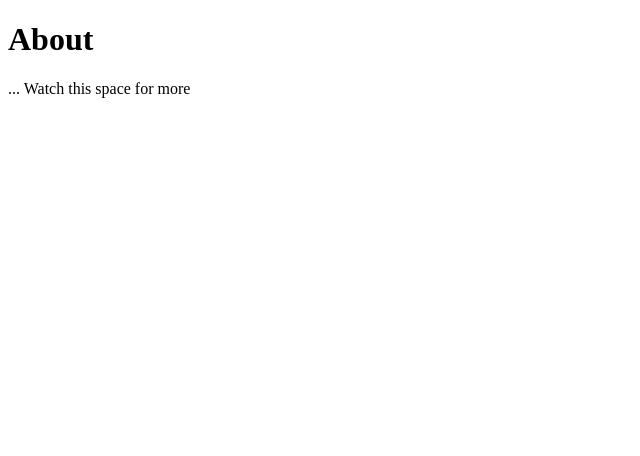
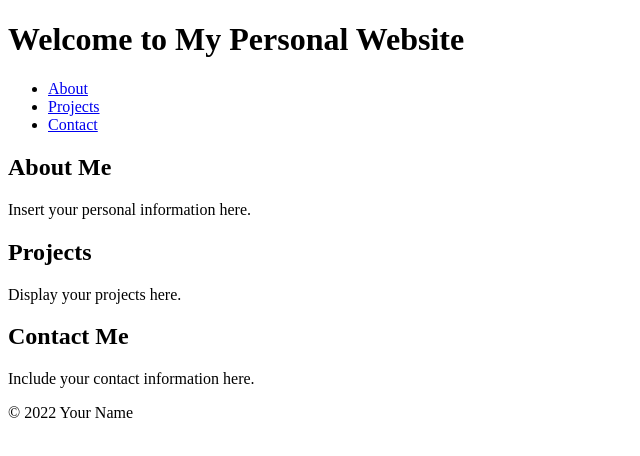
Before and after one commit to mazumdermadhulika/madhulikamazumder.github.io, a plain HTML site: page index.html in a window 1280 px wide. Shown: the whole page, without its empty margins (0-640 px from the left). Drawn offline with Linux system fonts and the light colour scheme.

Commit message:
Update index.html

```diff
--- a/index.html
+++ b/index.html
@@ -1,3 +1,48 @@
+<!DOCTYPE html>
+<html>
+  <head>
+    <meta charset="utf-8">
+    <title>Project: Personal website</title>
+    <style>
+      /* Add your CSS styles here */
+    </style>
+  </head>
+  <body>
+    <header>
+      <h1>Welcome to My Personal Website</h1>
+    </header>
+
+    <nav>
+      <ul>
+        <li><a href="#about">About</a></li>
+        <li><a href="#projects">Projects</a></li>
+        <li><a href="#contact">Contact</a></li>
+      </ul>
+    </nav>
+
+    <section id="about">
+      <h2>About Me</h2>
+      <p>Insert your personal information here.</p>
+    </section>
+
+    <section id="projects">
+      <h2>Projects</h2>
+      <p>Display your projects here.</p>
+    </section>
+
+    <section id="contact">
+      <h2>Contact Me</h2>
+      <p>Include your contact information here.</p>
+    </section>
+
+    <footer>
+      <p>&copy; 2022 Your Name</p>
+    </footer>
+  </body>
+</html>
+
+
+<!----
 <!DOCTYPE html>
 <html>
   <head>
@@ -9,3 +54,4 @@
     <p> ... Watch this space for more </p>
   </body>
 </html>
+-->
```
